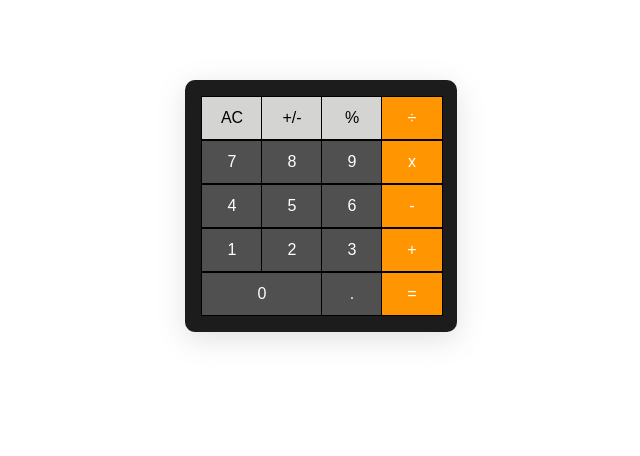
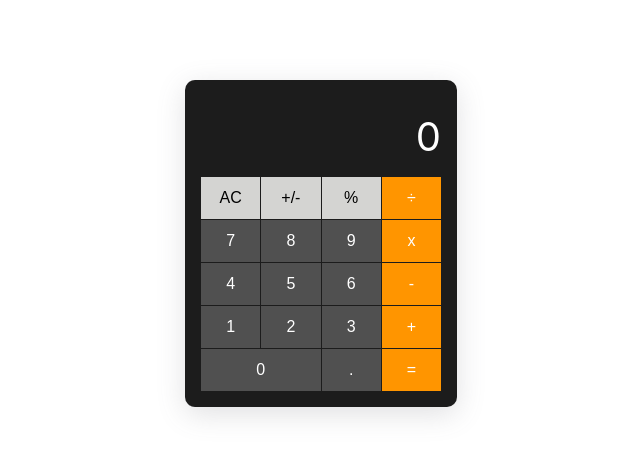
Before and after one commit to dkimhw/calculator, a React (Create React App) app: page / in a window 1280 px wide. Shown: the top 456 px of the page, without its empty margins (319-959 px from the left). Built offline with nearby package versions, Linux system fonts and the light colour scheme.

Commit message:
Use context to hold calculated values

```diff
--- a/src/App.js
+++ b/src/App.js
@@ -1,11 +1,13 @@
-import logo from './logo.svg';
 import './App.css';
 import Calculator from './components/Calculator';
+import { CalculatorProvider } from './context/CalculatorContext';
 
 function App() {
   return (
     <div className="App">
-      <Calculator />
+      <CalculatorProvider>
+        <Calculator />
+      </CalculatorProvider>
     </div>
   );
 }
--- a/src/components/Calculator.js
+++ b/src/components/Calculator.js
@@ -7,18 +7,35 @@
 // Need to layout the logic flow of the operations
 
 import CalculatorInputsLayout from "./CalculatorInputsLayout"
+import CalculatorDisplay from "./CalculatorDisplay"
 import classes from "./Calculator.module.css"
-// import { useState } from 'react';
-
-// const calculatorSymbols = ['/', '%', 'X', '-', '+'];
+import { useState } from 'react';
 
 const Calculator = () => {
-  // const [currSelectedVal, setCurrSelectedVal] = useState(null);
+  const numbers = [0, 1, 2, 3, 4, 5, 6, 7, 8, 9];
+  const operators = ['%', '÷', 'x', '-', '+', '='];
+  const [currVal, setCurrVal] = useState(0);
+  // const [currTotalVal, setCurrTotalVal] = useState(0);
+
+  const btnOnClick = (evt) => {
+    // setCurrVal(evt.curr.value)
+    console.log(evt.target.value)
+
+    // depending on the button symbol - do something right?
+
+    // 1. If number - setCurrVal(evt.target.value)
+    // 2. If operation - keep currVal - highlight the operator on btn - save currVal to currTotalVal
+    // 3. If continuing from an operation - setCurrVal - dehighlight the oeprator on btn
+    // 4. If submit or operation is clicked - do that operation and save to currTotalVal - display currTotalVal
+  }
 
   return (
     <div className={classes['container']}>
       <div className={classes['calculator']}>
-        <CalculatorInputsLayout />
+        <CalculatorDisplay currVal={currVal}/>
+        <CalculatorInputsLayout
+          btnOnClick = { btnOnClick }
+        />
       </div>
     </div>
 
--- a/src/components/Calculator.module.css
+++ b/src/components/Calculator.module.css
@@ -5,6 +5,8 @@
 }
 
 .calculator {
+  display: grid;
+  grid-template-columns: repeat(1fr, 2);
   background: #1C1C1C;
   max-width: 15rem;
   margin: 0 auto;
--- a/src/components/CalculatorButton.js
+++ b/src/components/CalculatorButton.js
@@ -13,10 +13,9 @@ const CalculatorButton = (props) => {
     additionalCSS = classes['btn-operations'];
   }
 
-  console.log(props);
   return (
     <React.Fragment>
-      <button className={`${classes.btn} ${additionalCSS} ${props.buttonStyle ? props.buttonStyle : ''}`}>
+      <button className={`${classes.btn} ${additionalCSS} ${props.buttonStyle ? props.buttonStyle : ''}`} onClick={props.btnOnClick} value={props.buttonSymbol}>
         {props.buttonSymbol}
       </button>
     </React.Fragment>
--- a/src/components/CalculatorDisplay.js
+++ b/src/components/CalculatorDisplay.js
@@ -0,0 +1,12 @@
+
+import classes from './CalculatorDisplay.module.css'
+
+const CalculatorDisplay = (props) => {
+  return (
+    <div className={ classes['calculator-display'] }>
+      <h1 className={ classes['calculator-display-value'] }>{ props.currVal || 0}</h1>
+    </div>
+  )
+};
+
+export default CalculatorDisplay;
--- /dev/null
+++ b/src/components/CalculatorDisplay.module.css
@@ -0,0 +1,13 @@
+
+
+.calculator-display {
+  color: #fff;
+  text-align: right;
+}
+
+.calculator-display-value {
+  font-size: 2.5rem;
+  font-weight: normal;
+  margin-top: 1rem;
+  margin-bottom: 1rem;
+}
--- a/src/components/CalculatorInputsLayout.js
+++ b/src/components/CalculatorInputsLayout.js
@@ -15,13 +15,13 @@ const CalculatorInputsLayout = (props) => {
         {
           mainCalculatorInputSymbols.map((symbol, index) => {
             if (index >= 0 && index <= 2) {
-              return <div className={ classes['grid-item'] }><CalculatorButton buttonSymbol={symbol} additionalCSSType='utility' key={index}/></div>
+              return <div className={ classes['grid-item'] }><CalculatorButton buttonSymbol={symbol} additionalCSSType='utility' key={index} btnOnClick= { props.btnOnClick }/></div>
             } else if (symbol === 0) {
-              return <div className={ classes['grid-item-span-two'] }><CalculatorButton buttonSymbol={symbol} additionalCSSType='numbers' key={index}/></div>
+              return <div className={ classes['grid-item-span-two'] }><CalculatorButton buttonSymbol={symbol} additionalCSSType='numbers' key={index} btnOnClick= { props.btnOnClick }/></div>
             } else if (['÷', 'x', '-', '+', '='].includes(symbol)) {
-              return <div className={ classes['grid-item'] }><CalculatorButton buttonSymbol={symbol} additionalCSSType='ops' key={index}/></div>
+              return <div className={ classes['grid-item'] }><CalculatorButton buttonSymbol={symbol} additionalCSSType='ops' key={index} btnOnClick= { props.btnOnClick }/></div>
             } else {
-              return <div className={ classes['grid-item'] }><CalculatorButton buttonSymbol={symbol} additionalCSSType='numbers' key={index}/></div>
+              return <div className={ classes['grid-item'] }><CalculatorButton buttonSymbol={symbol} additionalCSSType='numbers' key={index} btnOnClick= { props.btnOnClick }/></div>
             }
           })
         }
--- a/src/components/CalculatorInputsLayout.module.css
+++ b/src/components/CalculatorInputsLayout.module.css
@@ -7,18 +7,18 @@
   align-items: center;
   justify-content: center;
   width: 100%;
-
+  gap: 1px;
 }
 
 .grid-item-span-two {
   grid-column: span 2;
   width: 100%;
-  border: 1px solid #000;
+  /* border: 1px solid #000; */
 
 }
 
 .grid-item {
-  border: 1px solid #000;
+  /* border: 1px solid #000; */
   width: 100%;
 
 }
--- /dev/null
+++ b/src/context/CalculatorContext.js
@@ -0,0 +1,21 @@
+import { createContext, useState } from "react";
+
+export const CalculatorContext = createContext();
+
+export const CalculatorProvider = ({ children }) => {
+  const [calculation, setCalculation] = useState({
+    sign: "",
+    num: 0,
+    res: 0
+  });
+
+  const providerValue = {
+    calculation, setCalculation
+  }
+
+  return (
+    <CalculatorContext.Provider value={providerValue}>
+      {children}
+    </CalculatorContext.Provider>
+  )
+}
```
